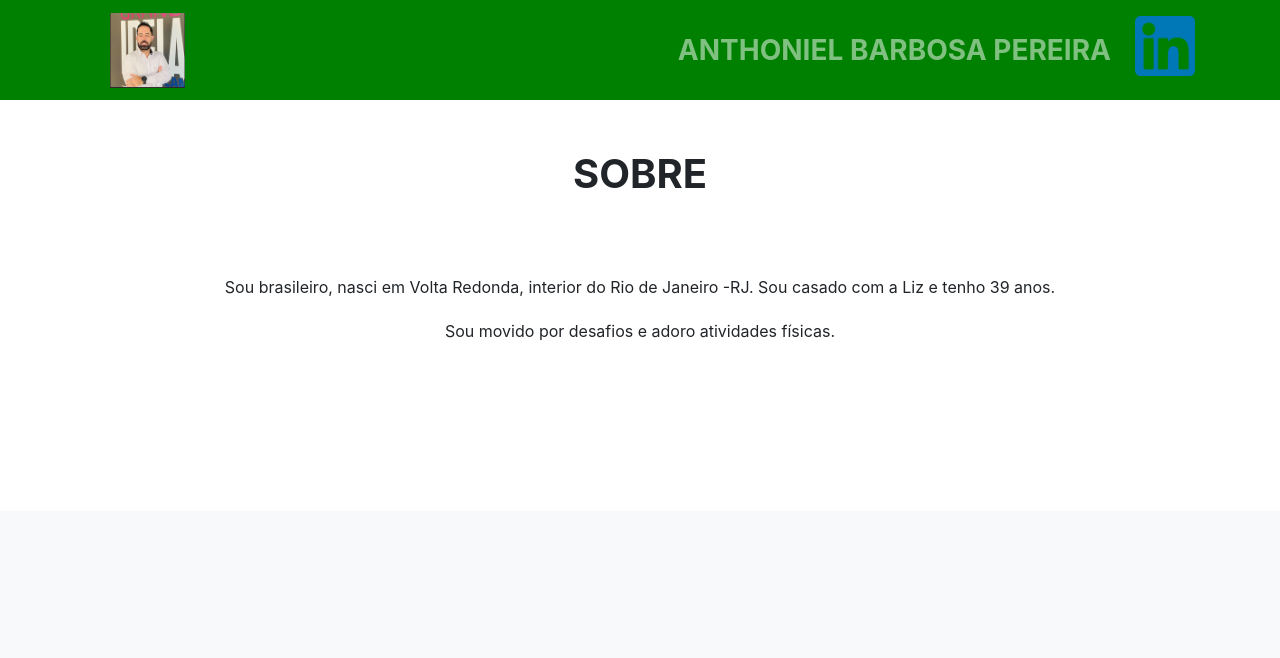
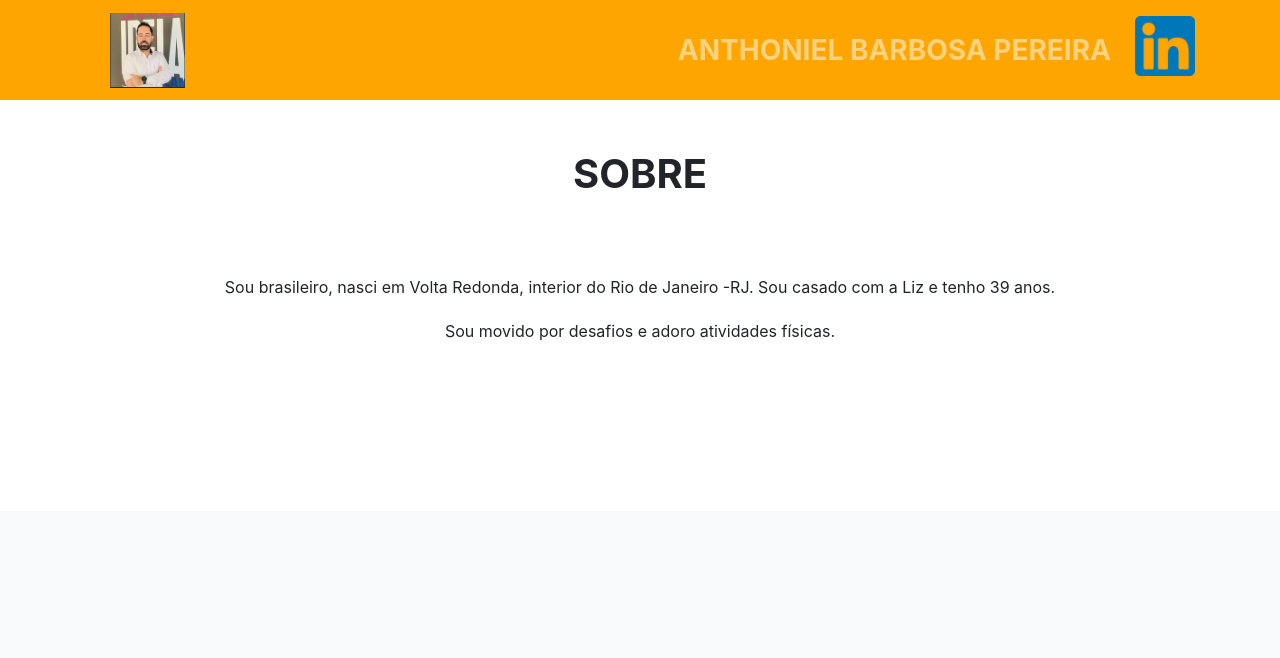
Before and after one commit to anthonielp/Cap4SiteComEstiloAtividade1, a plain HTML site: page index.html in a window 1280 px wide. Shown: the top 658 px of the page. Drawn offline with Linux system fonts and the light colour scheme.

Commit message:
troca da foto corrida e cor da paleta para oracle

```diff
--- a/css/style.css
+++ b/css/style.css
@@ -3,7 +3,7 @@
     padding-bottom: 25px;
     transition: padding-top .3s,padding-bottom .3s;
     border: none;
-    background-color: green
+    background-color: orange
 
 }
 
```
Also changed, not shown: img/corrida.png.
